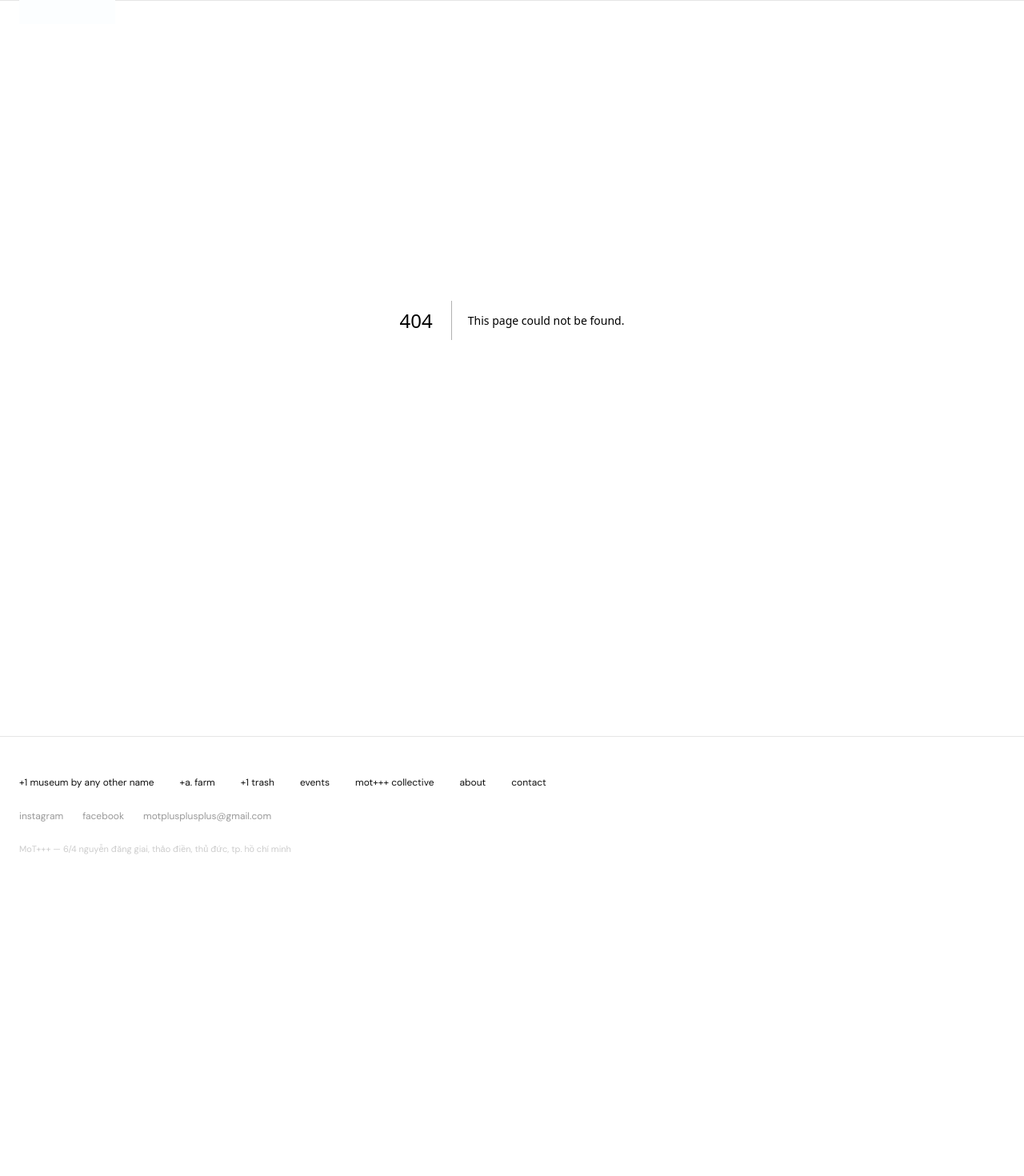
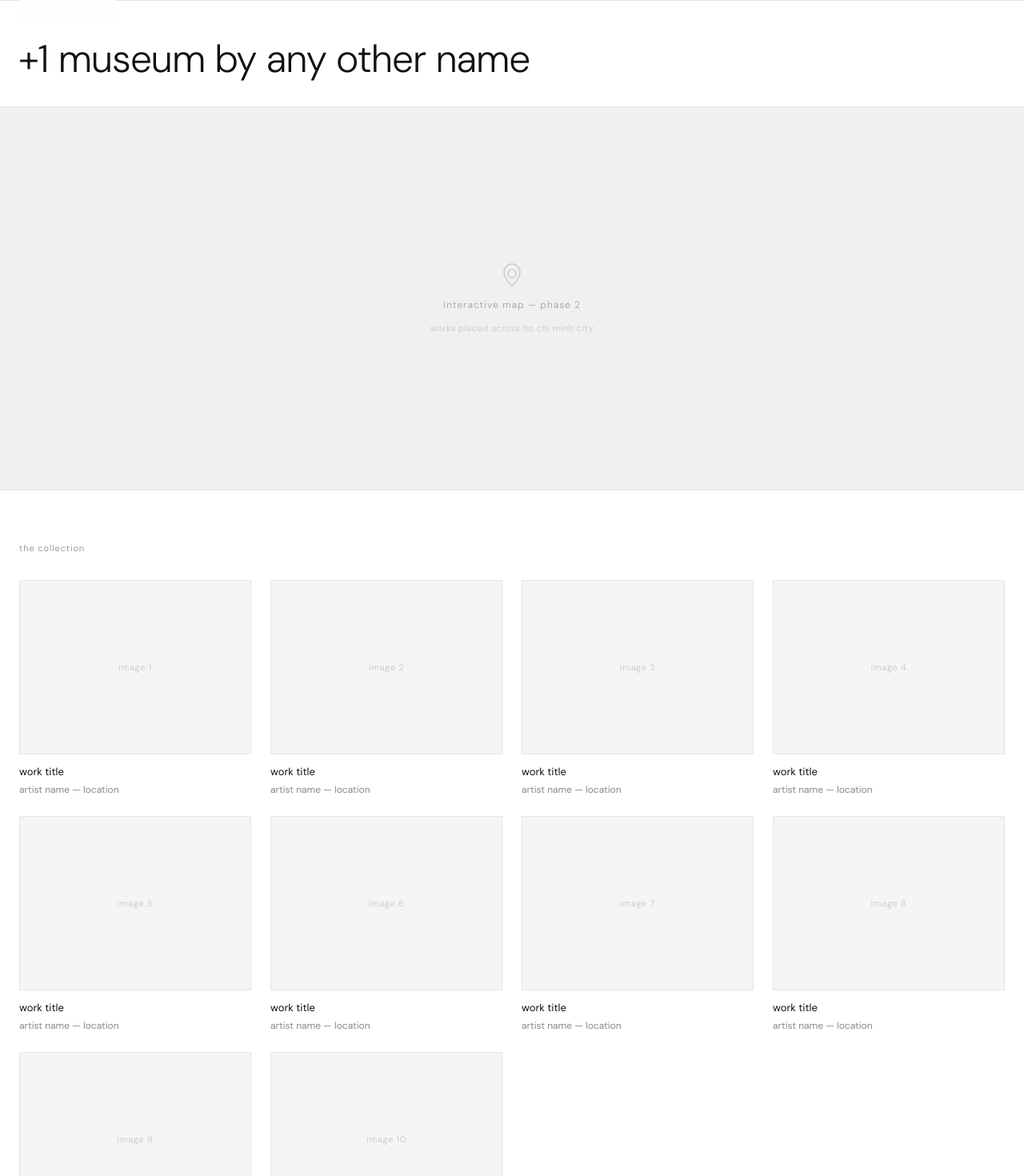
Before and after one commit to motplusplusplus/motplusplus-site, a Next.js app: page /museum in a window 1280 px wide. Before the commit this address had no page. Shown: the part 60-1530 px from the top of the page at 80% size. Before the commit the page ends 1178 px from the top, so only its background shows below. Built offline with nearby package versions, Linux system fonts and the light colour scheme.

Commit message:
homepage hero placeholder, larger nav tabs, museum page with map + image grid
- Homepage: large placeholder hero box (future map), bigger h1
- Header: nav tabs increased to 15px
- Museum page: full-width map placeholder, 10-item image grid with metadata

```diff
--- /dev/null
+++ b/app/museum/page.tsx
@@ -0,0 +1,142 @@
+const imagePlaceholders = Array.from({ length: 10 }, (_, i) => i + 1);
+
+export default function MuseumPage() {
+  return (
+    <>
+      {/* page title */}
+      <div
+        style={{
+          maxWidth: "1400px",
+          margin: "0 auto",
+          padding: "48px 24px 32px",
+        }}
+      >
+        <h1
+          style={{
+            fontSize: "clamp(28px, 4vw, 48px)",
+            fontWeight: 300,
+            lineHeight: 1.1,
+            letterSpacing: "-0.02em",
+          }}
+        >
+          +1 museum by any other name
+        </h1>
+      </div>
+
+      {/* interactive map placeholder */}
+      <div
+        style={{
+          width: "100%",
+          height: "60vh",
+          minHeight: "400px",
+          backgroundColor: "#f0f0f0",
+          display: "flex",
+          flexDirection: "column",
+          alignItems: "center",
+          justifyContent: "center",
+          gap: "12px",
+          borderTop: "1px solid #e5e5e5",
+          borderBottom: "1px solid #e5e5e5",
+        }}
+      >
+        <svg
+          width="32"
+          height="32"
+          viewBox="0 0 32 32"
+          fill="none"
+          stroke="#cccccc"
+          strokeWidth="1.5"
+        >
+          <circle cx="16" cy="14" r="5" />
+          <path d="M16 2C10.477 2 6 6.477 6 12c0 7.5 10 18 10 18s10-10.5 10-18c0-5.523-4.477-10-10-10z" />
+        </svg>
+        <p
+          style={{
+            fontSize: "12px",
+            color: "#aaaaaa",
+            letterSpacing: "0.08em",
+          }}
+        >
+          interactive map — phase 2
+        </p>
+        <p
+          style={{
+            fontSize: "11px",
+            color: "#cccccc",
+            letterSpacing: "0.04em",
+          }}
+        >
+          works placed across ho chi minh city
+        </p>
+      </div>
+
+      {/* collection image grid */}
+      <div
+        style={{
+          maxWidth: "1400px",
+          margin: "0 auto",
+          padding: "64px 24px",
+        }}
+      >
+        <p
+          style={{
+            fontSize: "11px",
+            color: "#999999",
+            letterSpacing: "0.08em",
+            marginBottom: "32px",
+          }}
+        >
+          the collection
+        </p>
+
+        <div
+          style={{
+            display: "grid",
+            gridTemplateColumns: "repeat(auto-fill, minmax(280px, 1fr))",
+            gap: "24px",
+          }}
+        >
+          {imagePlaceholders.map((n) => (
+            <div key={n}>
+              <div
+                style={{
+                  width: "100%",
+                  aspectRatio: "4/3",
+                  backgroundColor: "#f5f5f5",
+                  border: "1px solid #e5e5e5",
+                  display: "flex",
+                  alignItems: "center",
+                  justifyContent: "center",
+                  marginBottom: "12px",
+                }}
+              >
+                <p
+                  style={{
+                    fontSize: "11px",
+                    color: "#cccccc",
+                    letterSpacing: "0.06em",
+                  }}
+                >
+                  image {n}
+                </p>
+              </div>
+              <p
+                style={{
+                  fontSize: "13px",
+                  fontWeight: 400,
+                  color: "#111111",
+                  marginBottom: "4px",
+                }}
+              >
+                work title
+              </p>
+              <p style={{ fontSize: "12px", color: "#888888" }}>
+                artist name — location
+              </p>
+            </div>
+          ))}
+        </div>
+      </div>
+    </>
+  );
+}
--- a/app/page.tsx
+++ b/app/page.tsx
@@ -1,16 +1,42 @@
 export default function Home() {
   return (
+    <>
+      {/* hero placeholder */}
+      <div
+        style={{
+          width: "100%",
+          height: "65vh",
+          minHeight: "400px",
+          backgroundColor: "#f0f0f0",
+          display: "flex",
+          alignItems: "center",
+          justifyContent: "center",
+          borderBottom: "1px solid #e5e5e5",
+        }}
+      >
+        <p
+          style={{
+            fontSize: "12px",
+            color: "#aaaaaa",
+            letterSpacing: "0.08em",
+          }}
+        >
+          interactive map — phase 2
+        </p>
+      </div>
+
+      {/* content below hero */}
       <div
         style={{
           maxWidth: "1400px",
           margin: "0 auto",
-        padding: "80px 24px",
+          padding: "72px 24px",
         }}
       >
         <div style={{ maxWidth: "640px" }}>
           <h1
             style={{
-            fontSize: "clamp(32px, 5vw, 56px)",
+              fontSize: "clamp(36px, 5vw, 64px)",
               fontWeight: 300,
               lineHeight: 1.1,
               letterSpacing: "-0.02em",
@@ -29,9 +55,9 @@ export default function Home() {
               marginBottom: "24px",
             }}
           >
-          MoT+++ operates no single building. instead it places artworks within
-          the city itself — in private homes, businesses, studios, and public
-          spaces — treating the urban fabric of ho chi minh city as its
+            MoT+++ operates no single building. instead it places artworks
+            within the city itself — in private homes, businesses, studios, and
+            public spaces — treating the urban fabric of ho chi minh city as its
             architecture.
           </p>
 
@@ -65,5 +91,6 @@ export default function Home() {
           </p>
         </div>
       </div>
+    </>
   );
 }
--- a/components/Header.tsx
+++ b/components/Header.tsx
@@ -111,7 +111,7 @@ export default function Header() {
                   key={item.href}
                   href={item.href}
                   style={{
-                    fontSize: "13px",
+                    fontSize: "15px",
                     fontWeight: 400,
                     letterSpacing: "0.01em",
                     color: "#111111",
```
Lines whose indentation alone changed are shown as unchanged.
